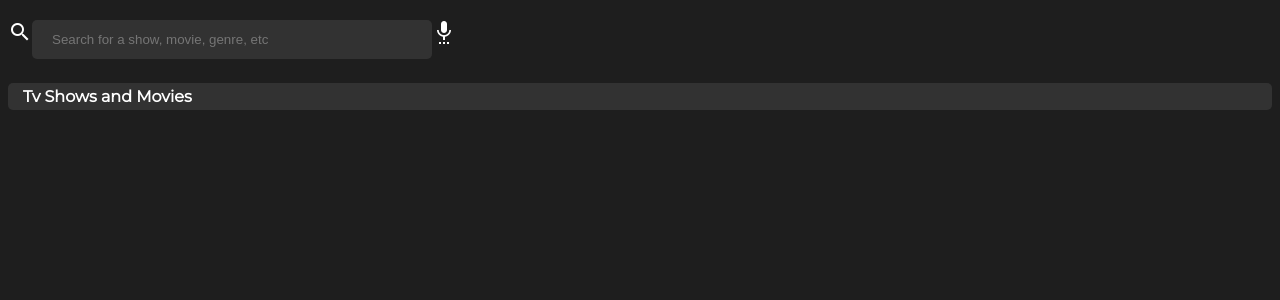
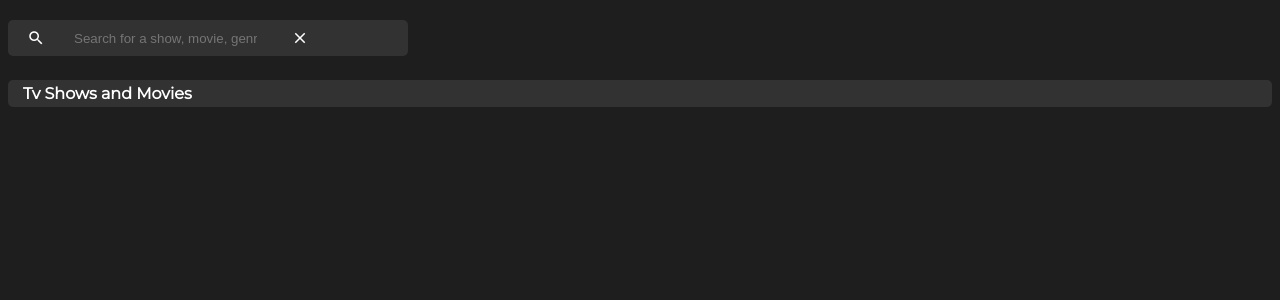
Before and after one commit to akilah-littlejohn/angular-ivy-mmojib, an Angular app: page / in a window 1280 px wide. Shown: the top 300 px of the page. Built offline with nearby package versions, Linux system fonts and the light colour scheme.

Commit message:
3 files modified

```diff
--- a/src/app/app.module.ts
+++ b/src/app/app.module.ts
@@ -7,9 +7,10 @@ import { SearchComponent } from './search/search.component';
 import { LayoutModule } from '@angular/cdk/layout';
 import { MatIconModule } from '@angular/material/icon';
 import { BrowserAnimationsModule } from '@angular/platform-browser/animations';
+import { MatButtonModule } from '@angular/material/button';
 
 @NgModule({
-  imports:      [ BrowserModule, FormsModule,BrowserAnimationsModule, LayoutModule, MatIconModule ],
+  imports:      [ BrowserModule, FormsModule,BrowserAnimationsModule, LayoutModule, MatIconModule, MatButtonModule ],
   declarations: [ AppComponent, SearchComponent ],
   bootstrap:    [ AppComponent ]
 })
--- a/src/app/search/search.component.css
+++ b/src/app/search/search.component.css
@@ -1,18 +1,29 @@
 form {
   margin-top: 20px;
+  display: flex;
+  background-color: #323232;
+  border-radius: 5px;
+  width: 200px;
+  min-width: 100%;
 }
+
+button {
+  margin: 0;
+  padding: 0;
+}
+
+
 input {
   background-color: #323232;
-  padding: 12px 20px 12px;
-  border-radius: 5px;
   outline-style: none;
   border: none;
-  min-width: 100%;
+  width: 200px;
+
   color: #fff;
 }
 
 @media screen and (min-width: 738px){
-input {
+form {
   min-width: 400px;
 }
 }
--- a/src/app/search/search.component.html
+++ b/src/app/search/search.component.html
@@ -1,6 +1,10 @@
 <form action="#">
-  <mat-icon>search</mat-icon>
+  <button mat-button>
+    <mat-icon>search</mat-icon>
+  </button>
+
 <input type="search" name="" placeholder="Search for a show, movie, genre, etc">
-
-<mat-icon>settings_voice</mat-icon>
+<button mat-button>
+  <mat-icon>close</mat-icon>
+</button>
 </form>
```
